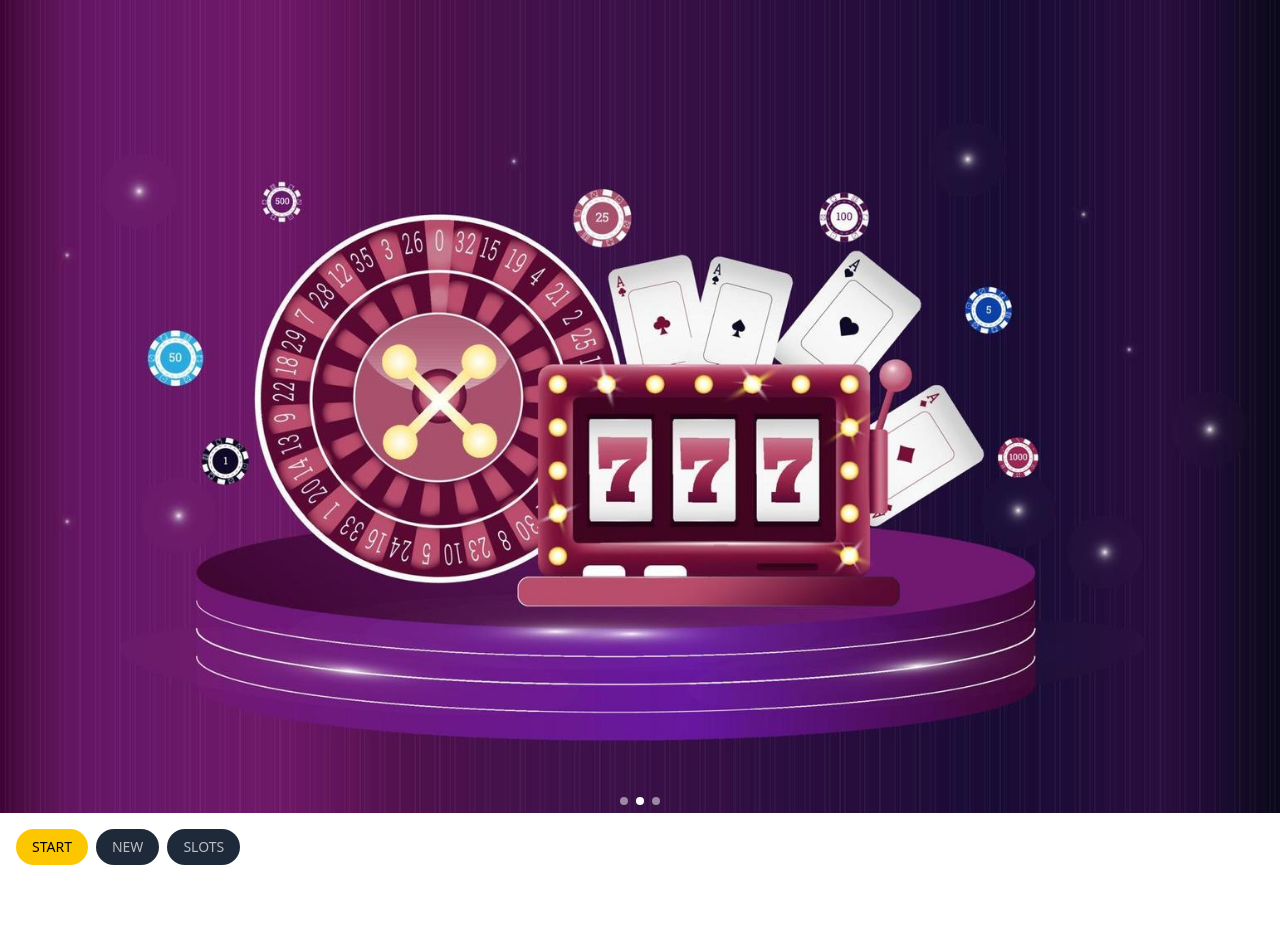
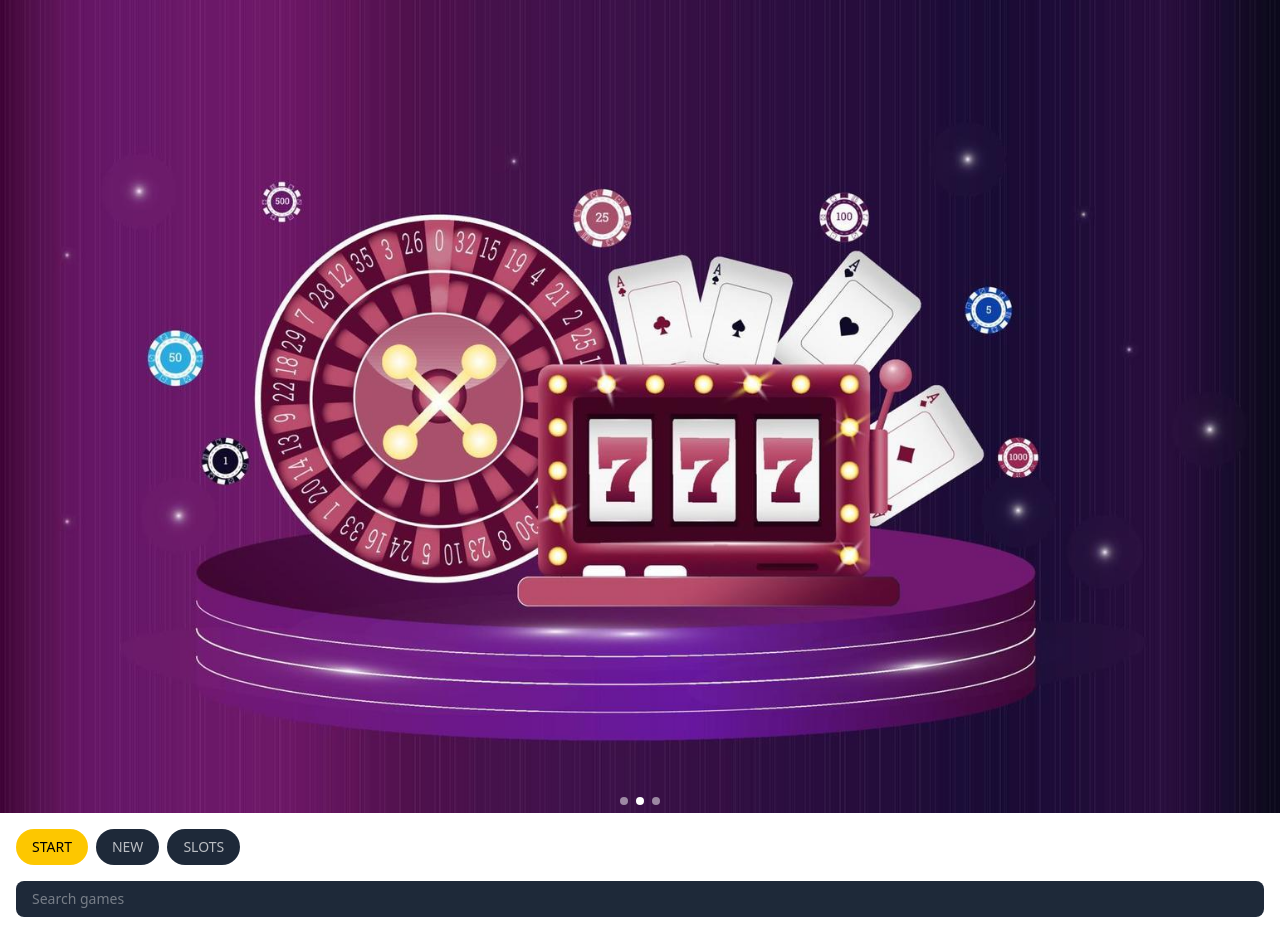
Before and after one commit to JesterByte/fun88-clone, a React (Vite) app: page / in a window 1280 px wide. Shown: the top 952 px of the page. Built offline with nearby package versions, Linux system fonts and the light colour scheme.

Commit message:
feat: implement SearchBar component and integrate it into CasinoHome with debounced search functionality

```diff
--- /dev/null
+++ b/src/components/SearchBar.tsx
@@ -0,0 +1,18 @@
+interface Props {
+  value: string;
+  onChange: (value: string) => void;
+}
+
+export default function SearchBar({ value, onChange }: Props) {
+  return (
+    <div className="px-4">
+      <input
+        type="text"
+        placeholder="Search games"
+        value={value}
+        onChange={(event) => onChange(event.target.value)}
+        className="w-full rounded-lg bg-gray-800 px-4 py-2 text-sm text-white placeholder-white/40 focus:outline-none"
+      />
+    </div>
+  );
+}
--- /dev/null
+++ b/src/hooks/useDebounce.ts
@@ -0,0 +1,15 @@
+import { useEffect, useState } from "react";
+
+export function useDebounce<T>(value: T, delay = 3000) {
+  const [debouncedValue, setDebouncedValue] = useState(value);
+
+  useEffect(() => {
+    const timer = setTimeout(() => {
+      setDebouncedValue(value);
+    }, delay);
+
+    return () => clearTimeout(timer);
+  }, [value, delay]);
+
+  return debouncedValue;
+}
--- a/src/pages/CasinoHome.tsx
+++ b/src/pages/CasinoHome.tsx
@@ -2,16 +2,23 @@ import { useGames } from "../hooks/useGames";
 import BannerCarousel from "../components/BannerCarousel";
 import CategoryTabs from "../components/CategoryTabs";
 import GameGrid from "../components/GameGrid";
+import SearchBar from "../components/SearchBar";
 import type { GameCategory } from "../types/game";
 import { useState } from "react";
+import { useDebounce } from "../hooks/useDebounce";
 
 export default function CasinoHome() {
   const { games, loading, toggleFavorite } = useGames();
   const [activeCategory, setActiveCategory] = useState<GameCategory>("START");
+  const [search, setSearch] = useState("");
 
-  const filteredGames = games.filter(
-    (game) => game.category === activeCategory,
-  );
+  const debouncedSearch = useDebounce(search);
+
+  const filteredGames = games
+    .filter((game) => game.category === activeCategory)
+    .filter((game) =>
+      game.name.toLowerCase().includes(debouncedSearch.toLowerCase()),
+    );
 
   if (loading) {
     return <div className="p-4 text-center">Loading games...</div>;
@@ -21,7 +28,7 @@ export default function CasinoHome() {
     <div className="space-y-4">
       <BannerCarousel />
       <CategoryTabs active={activeCategory} onChange={setActiveCategory} />
-      {/* SearchBar */}
+      <SearchBar value={search} onChange={setSearch} />
       {/* ProviderFilter */}
       <GameGrid games={filteredGames} onToggleFavorite={toggleFavorite} />
     </div>
```
